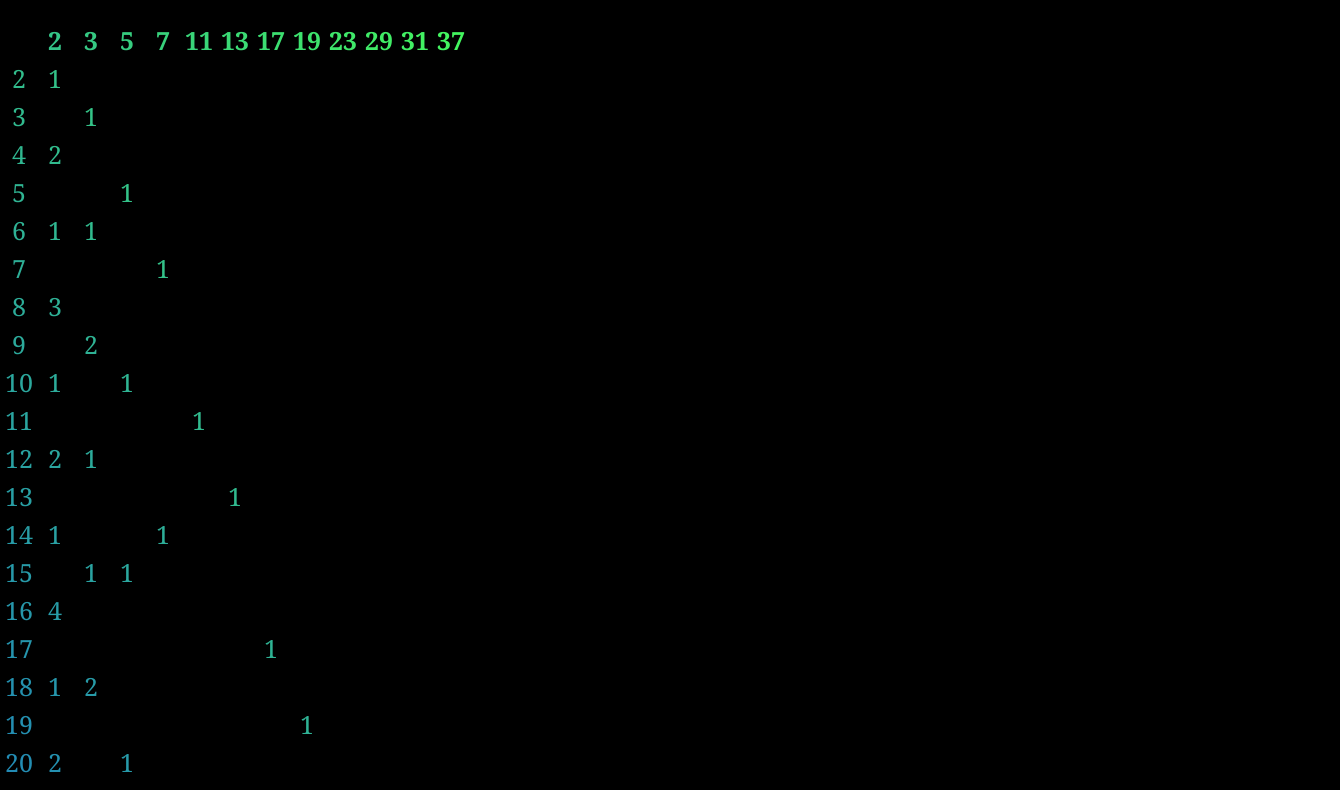
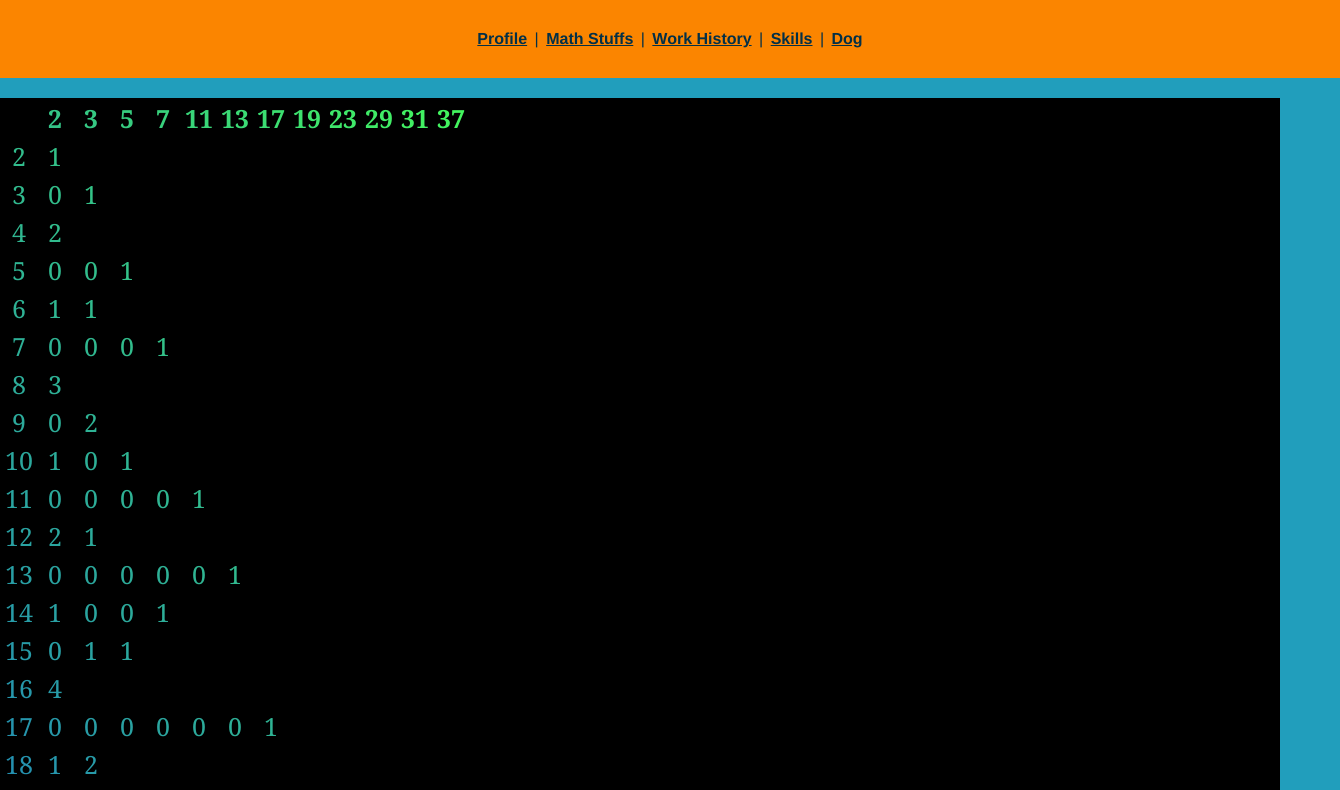
Before and after one commit to thetravisweber/travis.gg, a Vue app: page /prime-factors in a window 1280 px wide. Shown: the top 790 px of the page, 1340 px wide, since content can reach past the window. Built offline with nearby package versions, Linux system fonts and the light colour scheme.

Commit message:
idk, must be some small change lol. just don't wanna lose it. This branch is gonna get scrapped

```diff
--- a/src/views/Math/PrimeFactors.vue
+++ b/src/views/Math/PrimeFactors.vue
@@ -1,5 +1,5 @@
 <template>
-  <div class="about">
+  <div class="prime-factors">
     <h2>{{ primeFactors }}</h2>
 
     <table id="prime-factor-table">
@@ -15,7 +15,7 @@
       >
         <td>{{ factored_num + 2 }}</td>
         <td v-for="(num_of_factor, j) in factors" :key="j">
-          {{ this.ifNotZero(num_of_factor) }}
+          {{ num_of_factor }}
         </td>
       </tr>
     </table>
@@ -30,7 +30,7 @@ export default {
   data: function () {
     return {
       primes: [2, 3],
-      max_number: 40
+      max_number: 40,
     };
   },
   computed: {
@@ -67,17 +67,17 @@ export default {
     },
     ifNotZero: (num) => {
       return num ? num : "";
-    }
+    },
   },
 };
 </script>
 
-<style>
+<style scoped>
 #nav {
-  display:none;
+  display: none;
 }
 
-body {
+.prime-factors {
   background-color: black;
 }
 
@@ -92,5 +92,4 @@ body {
 td {
   width: 32px;
 }
-
 </style>
```
